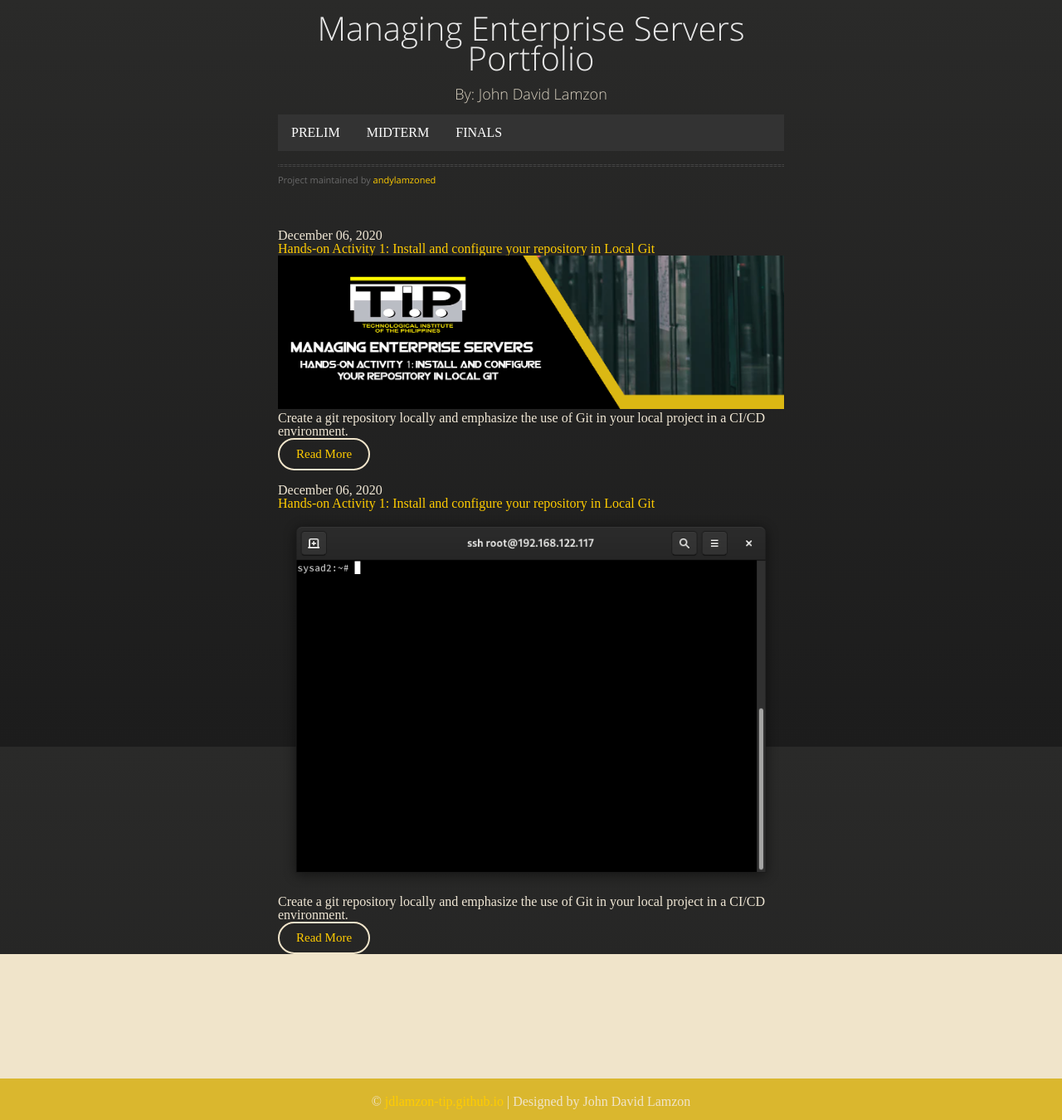
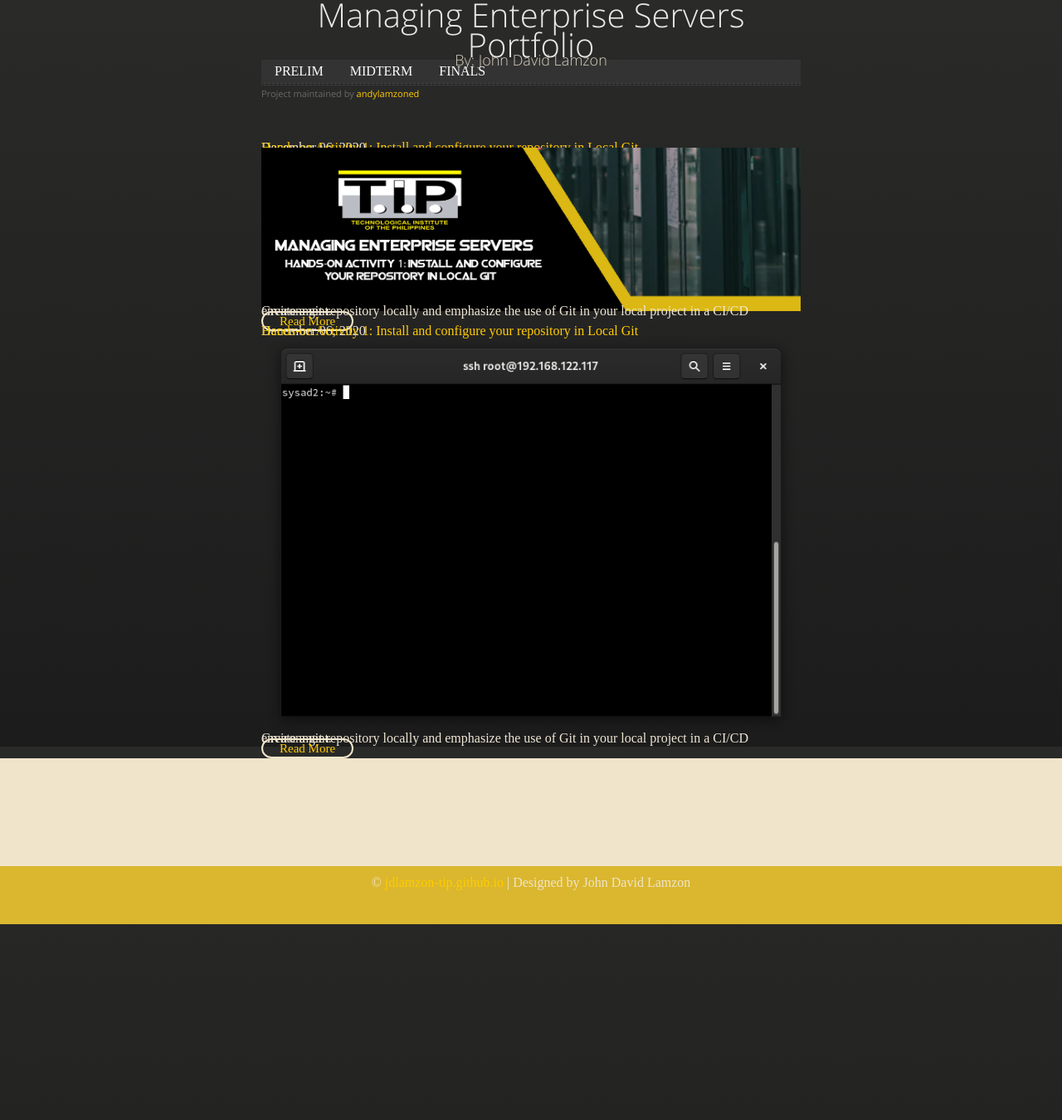
Before and after one commit to andylamzoned/andylamzoned.github.io, a Jekyll site: the page built from index.md, in a window 1280 px wide. Shown: the whole page at 83% size. Built offline with Jekyll 4.4.1, drawn with Linux system fonts in a browser that asks for light colours; after the commit the page ends 1114 px from its top, so only the background shows below that.

Commit message:
default.html test

```diff
--- a/assets/css/main.css
+++ b/assets/css/main.css
@@ -162,14 +162,14 @@ section, summary, time, mark, audio, video {
 	border: 0;
 	font-size: 100%;
 	font: inherit;
-	vertical-align: baseline;}
+	vertical-align: 0%;}
 
 article, aside, details, figcaption, figure,
 footer, header, hgroup, menu, nav, section {
 	display: block;}
 
 body {
-	line-height: 1;
+	line-height: 0;
 }
 
 ol, ul {
@@ -184,11 +184,6 @@ blockquote, q {
 		content: '';
 		content: none;
 	}
-
-table {
-	border-collapse: collapse;
-	border-spacing: 0;
-}
 
 body {
 	-webkit-text-size-adjust: none;
@@ -230,7 +225,7 @@ input, select, textarea {
 	}
 
 	html {
-		box-sizing: border-box;
+		box-sizing: initial;
 	}
 
 	*, *:before, *:after {
```
